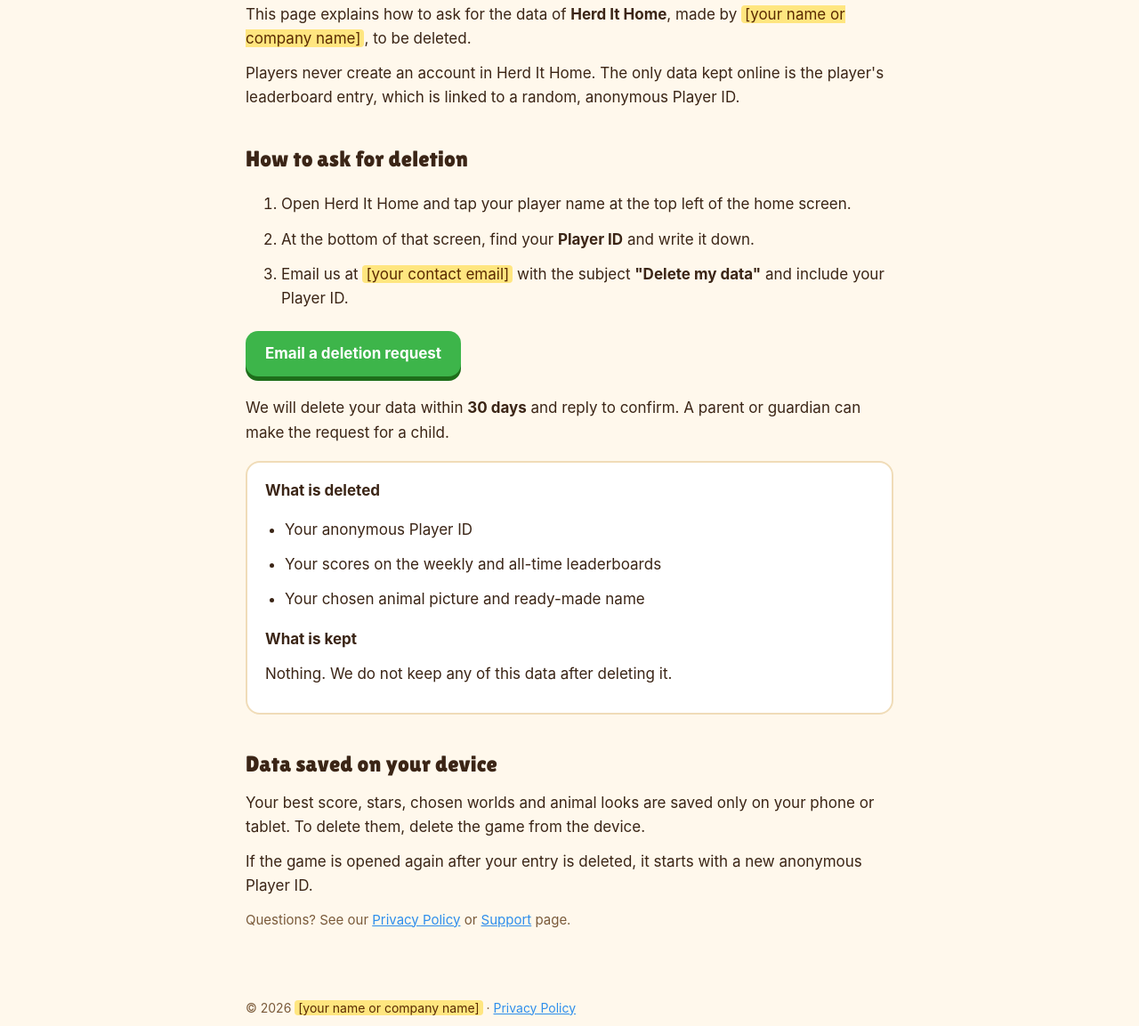
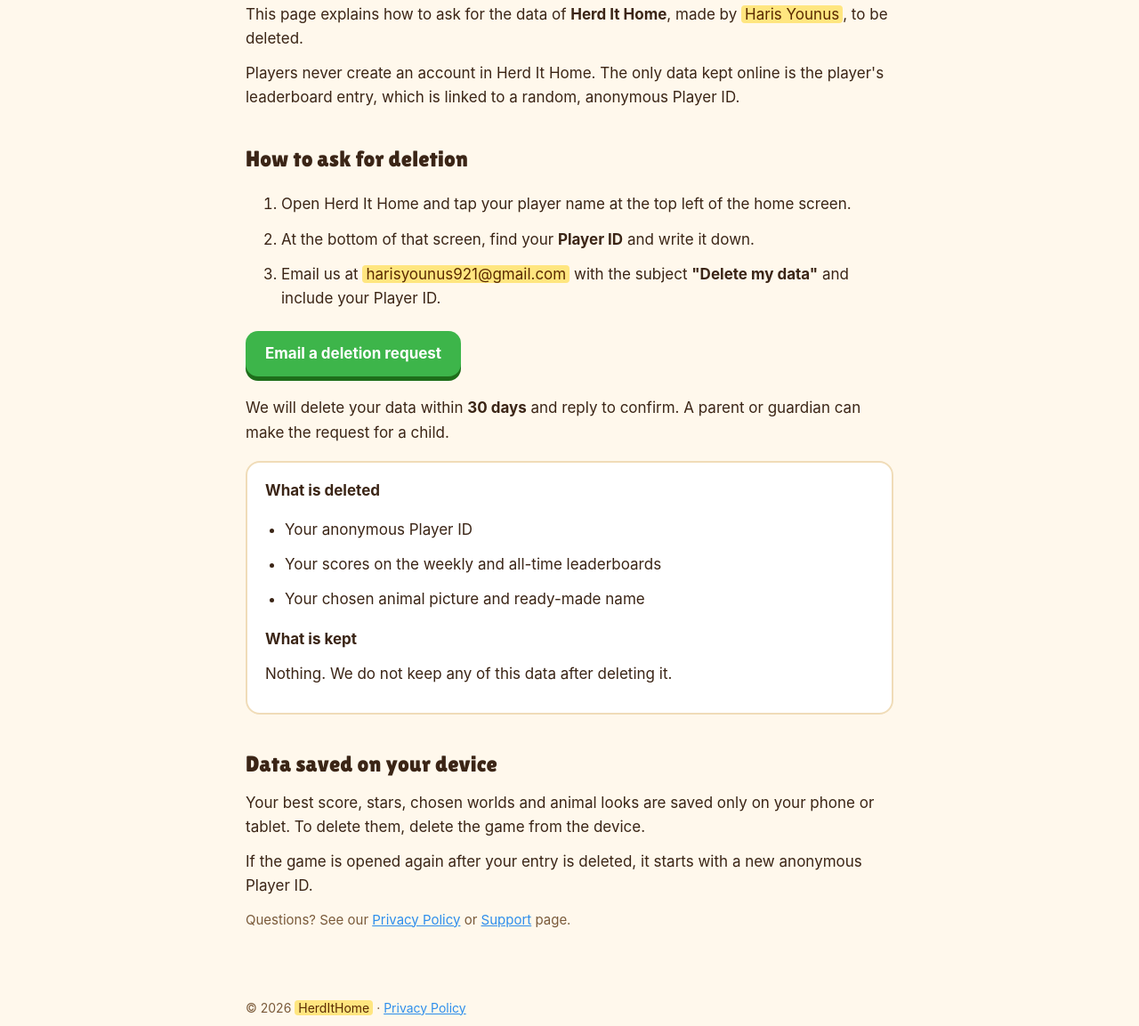
Before and after one commit to harisyounus921/HerdItHome, a plain HTML site: page delete-data.html in a window 1280 px wide. Shown: the part 147-1300 px from the top of the page at 89% size. Drawn offline with Linux system fonts and the light colour scheme.

Commit message:
Update delete-data.html

```diff
--- a/delete-data.html
+++ b/delete-data.html
@@ -20,7 +20,7 @@
 <main>
   <h1>Delete your data</h1>
   <p>This page explains how to ask for the data of <strong>Herd It Home</strong>, made by
-  <span class="todo">[your name or company name]</span>, to be deleted.</p>
+  <span class="todo">Haris Younus</span>, to be deleted.</p>
   <p>Players never create an account in Herd It Home. The only data kept online is the player's
   leaderboard entry, which is linked to a random, anonymous Player ID.</p>
 
@@ -28,10 +28,10 @@
   <ol>
     <li>Open Herd It Home and tap your player name at the top left of the home screen.</li>
     <li>At the bottom of that screen, find your <strong>Player ID</strong> and write it down.</li>
-    <li>Email us at <span class="todo">[your contact email]</span> with the subject
+    <li>Email us at <span class="todo">harisyounus921@gmail.com</span> with the subject
         <strong>"Delete my data"</strong> and include your Player ID.</li>
   </ol>
-  <p><a class="button" href="mailto:[your contact email]?subject=Delete%20my%20data&amp;body=Please%20delete%20the%20Herd%20It%20Home%20data%20for%20this%20Player%20ID%3A%20">Email a deletion request</a></p>
+  <p><a class="button" href="mailto:harisyounus921@gmail.com?subject=Delete%20my%20data&amp;body=Please%20delete%20the%20Herd%20It%20Home%20data%20for%20this%20Player%20ID%3A%20">Email a deletion request</a></p>
   <p>We will delete your data within <strong>30 days</strong> and reply to confirm. A parent or guardian can make
   the request for a child.</p>
 
@@ -54,6 +54,6 @@
   <p class="muted">Questions? See our <a href="privacy.html">Privacy Policy</a> or <a href="support.html">Support</a> page.</p>
 </main>
 
-<footer>&copy; 2026 <span class="todo">[your name or company name]</span> &middot; <a href="privacy.html">Privacy Policy</a></footer>
+<footer>&copy; 2026 <span class="todo">HerdItHome</span> &middot; <a href="privacy.html">Privacy Policy</a></footer>
 </body>
 </html>
```
